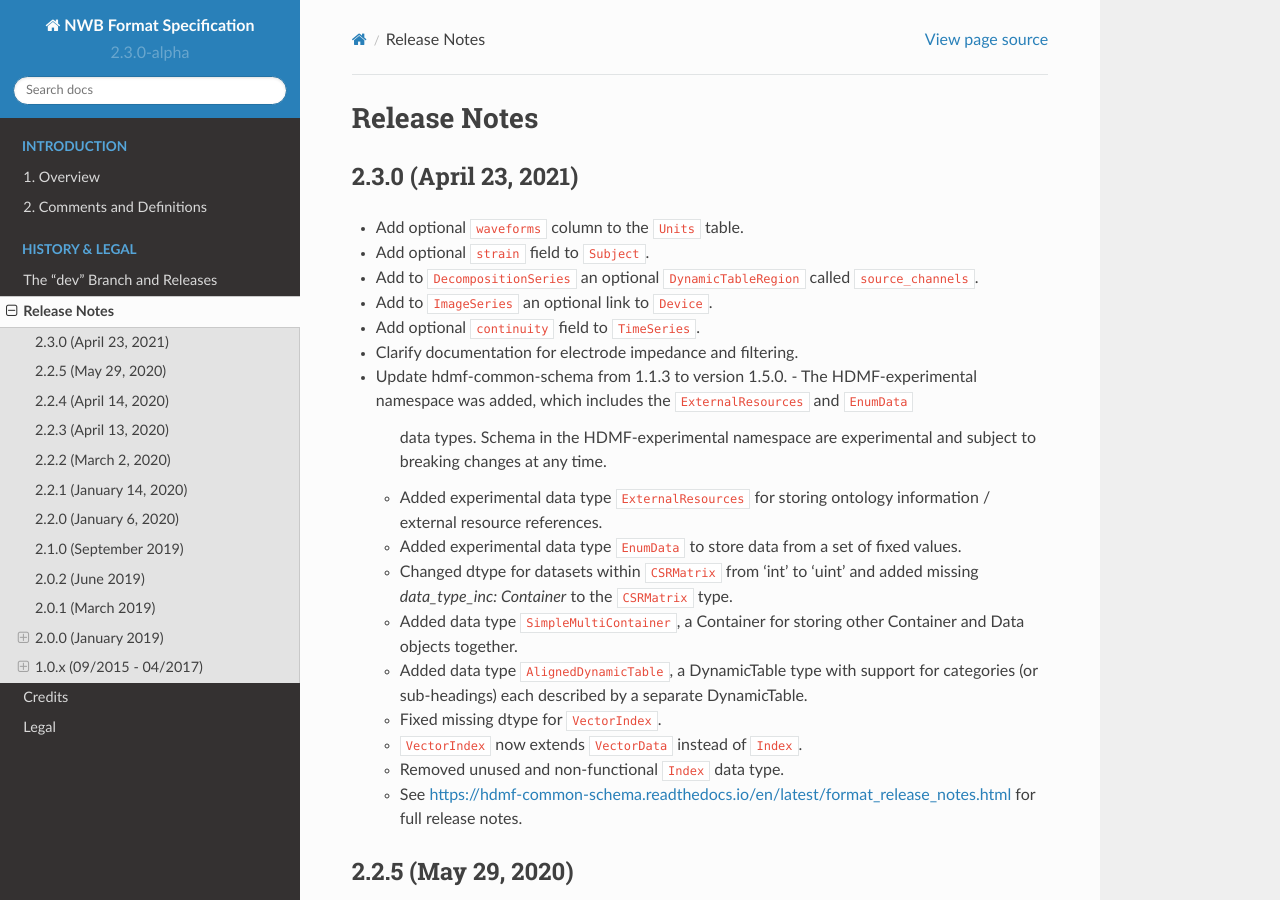
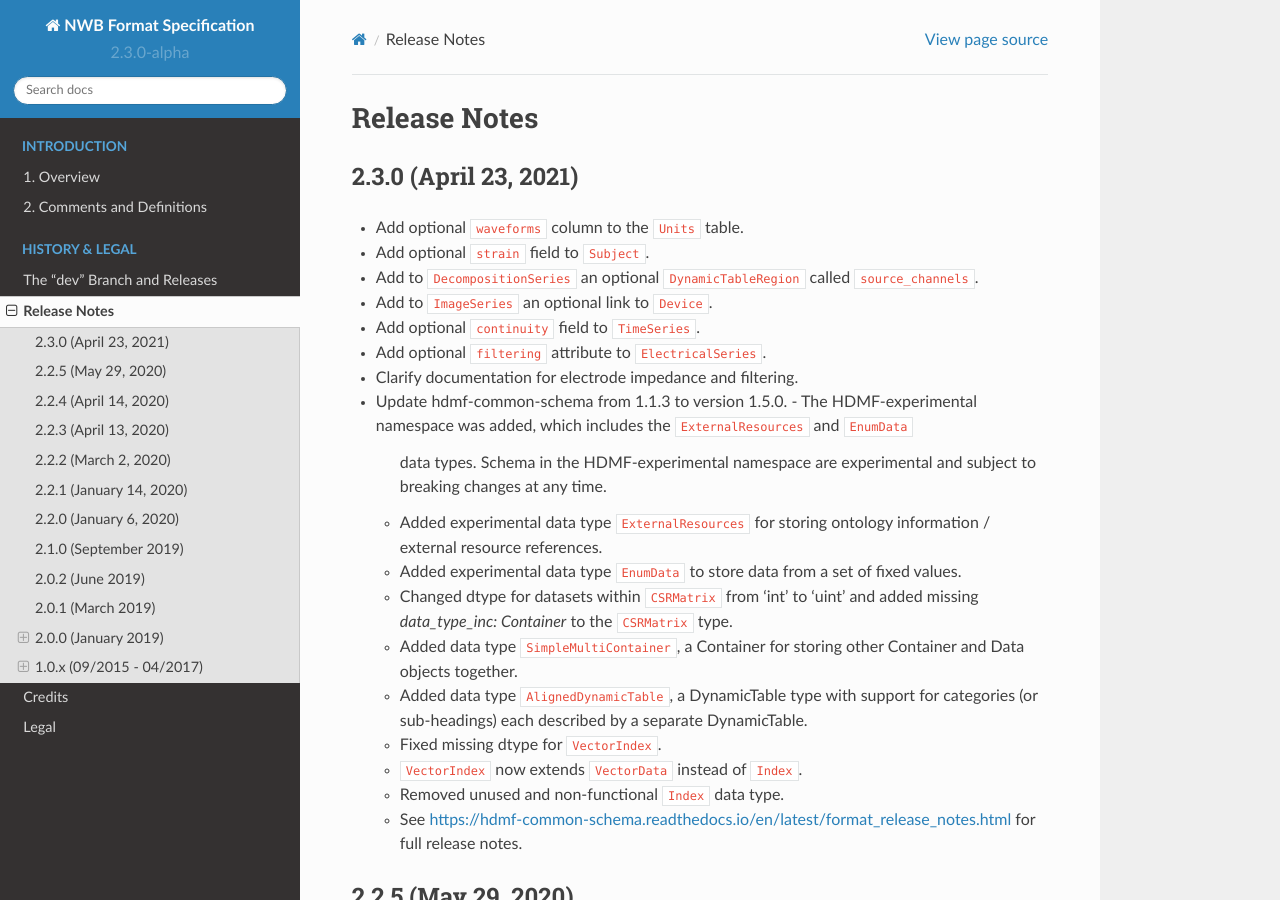
Before and after one commit to NeurodataWithoutBorders/nwb-schema, a Sphinx documentation site: the page built from docs/format/source/format_release_notes.rst, in a window 1280 px wide and 900 px high. Built offline with Sphinx 7.4.7 and the Read the Docs theme 2.0.0, drawn with Linux system fonts in a browser that asks for light colours.

Commit message:
Update format_release_notes.rst

```diff
--- a/docs/format/source/format_release_notes.rst
+++ b/docs/format/source/format_release_notes.rst
@@ -9,6 +9,7 @@ Release Notes
 - Add to ``DecompositionSeries`` an optional ``DynamicTableRegion`` called ``source_channels``.
 - Add to ``ImageSeries`` an optional link to ``Device``.
 - Add optional ``continuity`` field to ``TimeSeries``.
+- Add optional ``filtering`` attribute to ``ElectricalSeries``.
 - Clarify documentation for electrode impedance and filtering.
 - Update hdmf-common-schema from 1.1.3 to version 1.5.0.
   - The HDMF-experimental namespace was added, which includes the ``ExternalResources`` and ``EnumData``
```
